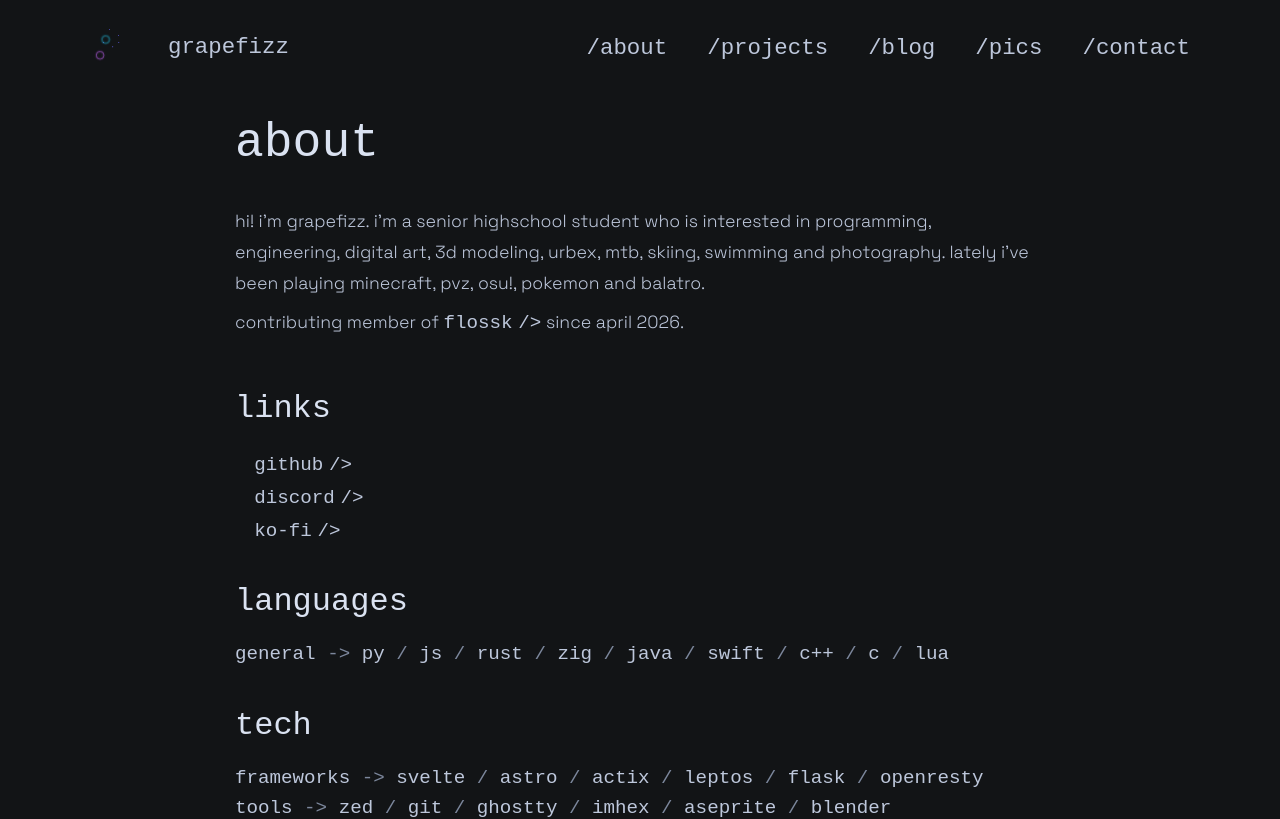
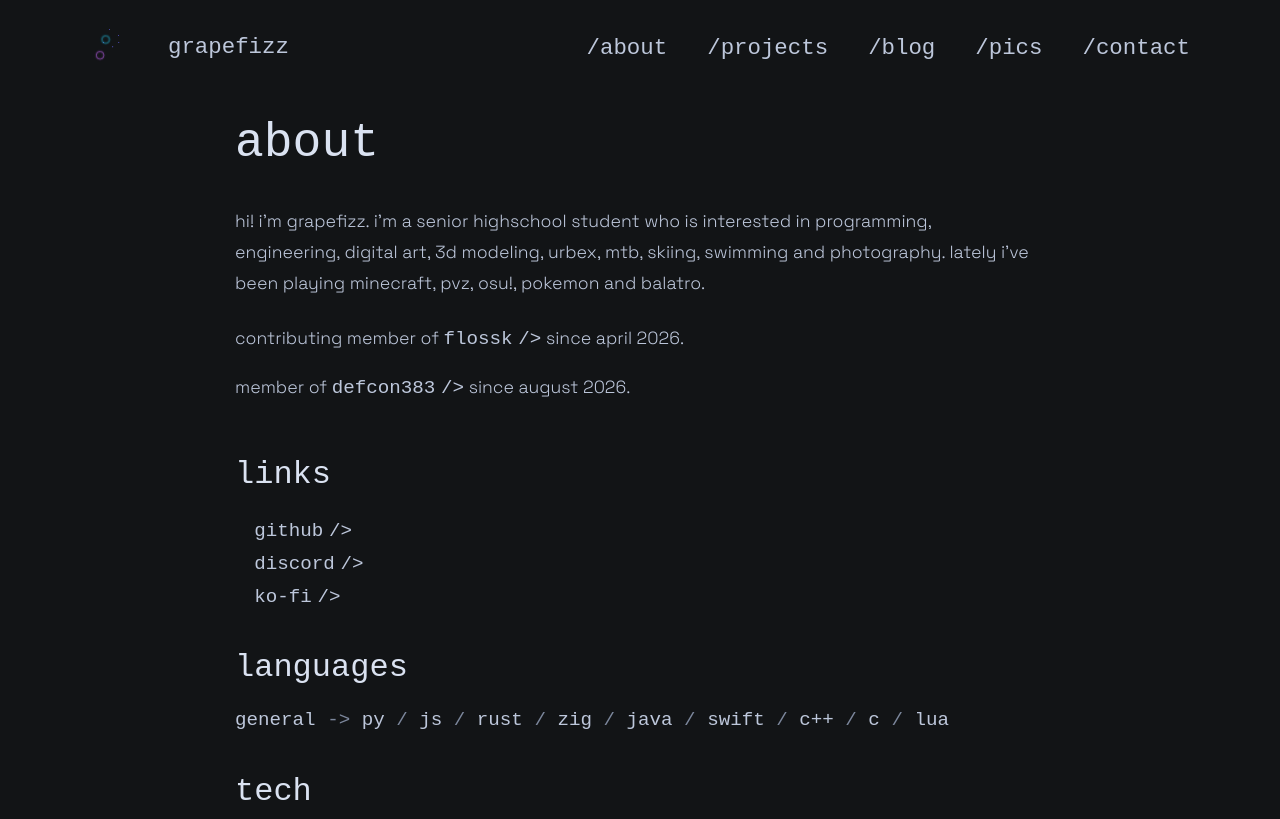
Before and after one commit to grapefizz/www, a SvelteKit app: page /about in a window 1280 px wide. Shown: the top 819 px of the page. Built offline with nearby package versions, Linux system fonts and the light colour scheme; some icons are missing; a web font is replaced by a local one.

Commit message:
update about

```diff
--- a/src/routes/about/+page.svelte
+++ b/src/routes/about/+page.svelte
@@ -22,8 +22,10 @@
     swimming and photography. lately i've been playing minecraft, pvz, osu!,
     pokemon and balatro.
     <br>
-    contributing member of <a class="flossk external" href="https://flossk.org" target="_blank" rel="noopener">flossk<span class="arrow">/></span></a> since april 2026.
-
+  </p>
+  <p>
+    contributing member of <a class="flossk external" href="https://flossk.org" target="_blank" rel="noopener">flossk<span class="arrow">/></span></a> since april 2026.<br>
+    member of <a class="flossk external" href="https://dc38338.org" target="_blank" rel="noopener">defcon383<span class="arrow">/></span></a> since august 2026.
   </p>
   <h2>links</h2>
   <a
```
